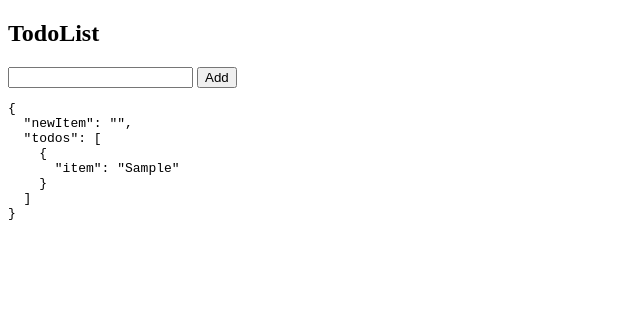
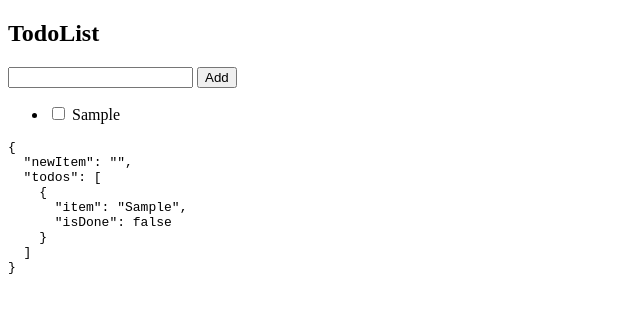
Before and after one commit to rwrw96/vuejsStudy, a plain HTML site: page todo/index.html in a window 1280 px wide. Both pictures are taken after typing "Sample" into the empty fields and a click on the button "Add". Shown: the whole page, without its empty margins (0-640 px from the left). Drawn offline with nearby package versions, Linux system fonts and the light colour scheme.

Commit message:
checkboxの追加

```diff
--- a/todo/index.html
+++ b/todo/index.html
@@ -15,8 +15,14 @@
             <button v-on:click="addItem">
                 Add
             </button>
+        </form>
+            <ul>
+                <li v-for="todo in todos">
+                    <input type="checkbox" v-model="todo.isDone">
+                    <span>{{ todo.item }}</span>
+                </li>
+            </ul>
             <pre>{{ $data }}</pre>
-        </form>
     </div>
 
     <script src="https://cdn.jsdelivr.net/npm/vue@2.6.12/dist/vue.js"></script>
--- a/todo/js/script.js
+++ b/todo/js/script.js
@@ -8,10 +8,11 @@ var app = new Vue({
         addItem: function (event) {
             if(this.newItem == "") return ;
             var todo = {
-                item: this.newItem
+                item: this.newItem,
+                isDone: false
             };
             this.todos.push(todo);
-            this.newItem = ""
+            this.newItem = "";
         }
     }
 
```
